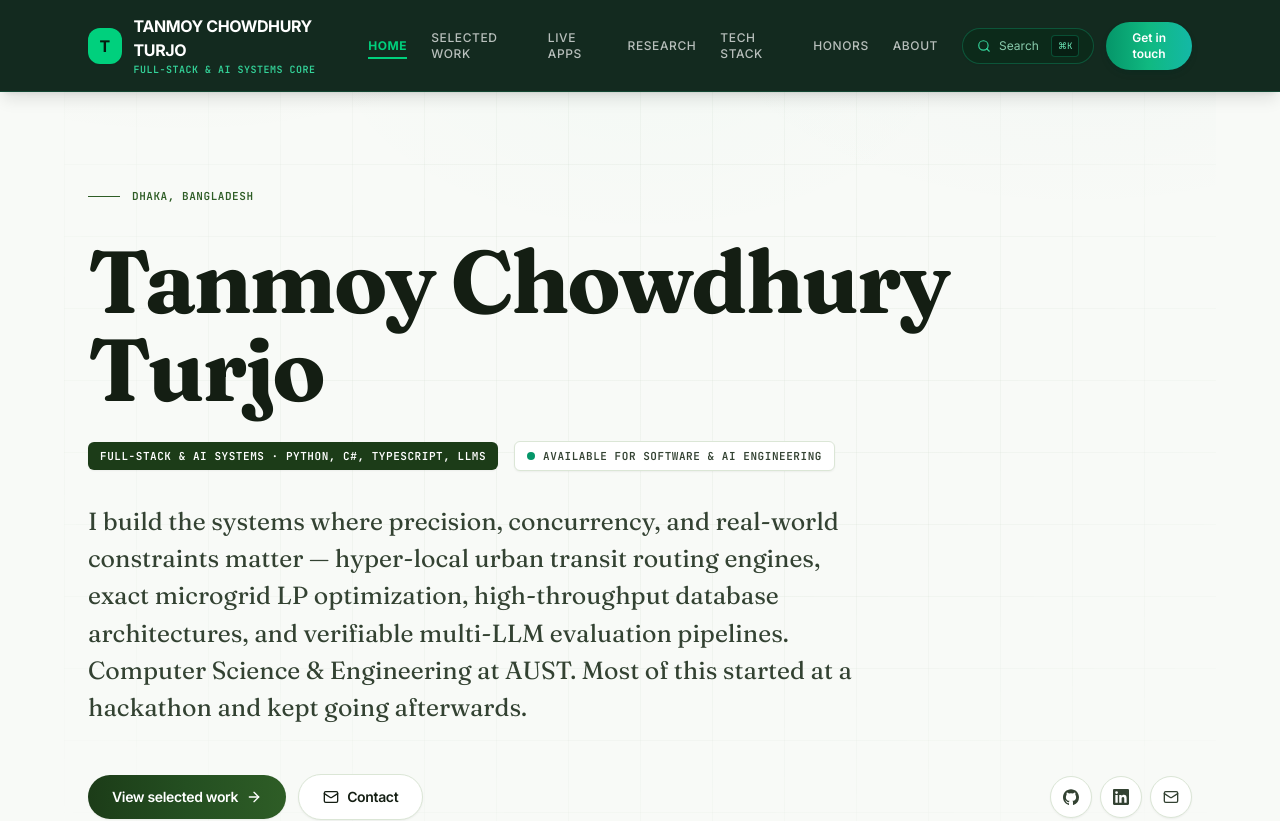
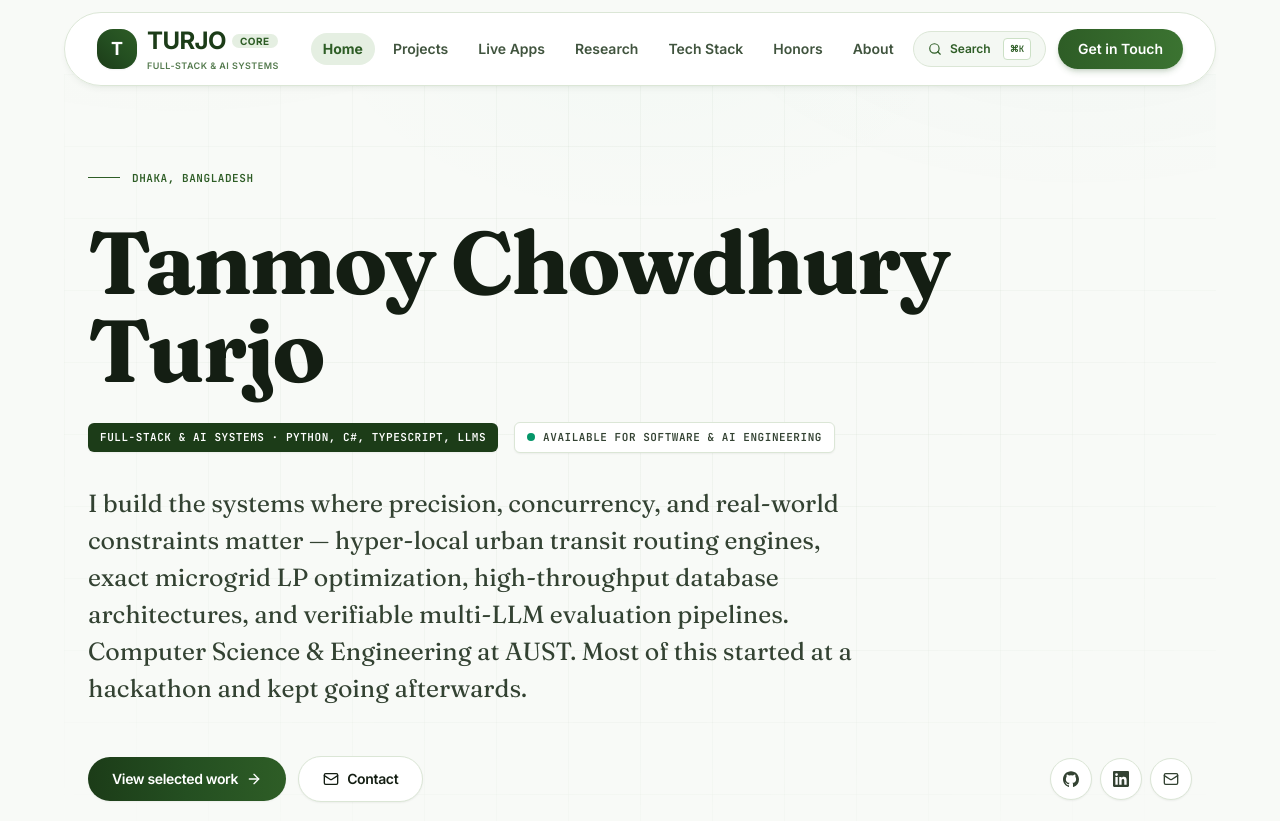
Before and after one commit to Turjo101365/portfolio, a React (Vite) app: page / in a window 1280 px wide. Shown: the top 821 px of the page. Built offline with nearby package versions, Linux system fonts and the light colour scheme.

Commit message:
feat(header): implement authentic MELA floating capsule navigation bar

```diff
--- a/index.html
+++ b/index.html
@@ -7,10 +7,10 @@
     <title>Tanmoy Chowdhury Turjo — Full-Stack & AI Systems Engineer</title>
     <meta name="description" content="Portfolio of Tanmoy Chowdhury Turjo: Computer Science & Engineering student at AUST. Building AI-powered systems, high-concurrency backend architectures, and intelligent algorithmic platforms." />
 
-    <!-- Google Fonts: Fraunces, Inter, JetBrains Mono -->
+    <!-- Google Fonts: Fraunces, Inter, JetBrains Mono, Plus Jakarta Sans -->
     <link rel="preconnect" href="https://fonts.googleapis.com">
     <link rel="preconnect" href="https://fonts.gstatic.com" crossorigin>
-    <link href="https://fonts.googleapis.com/css2?family=Fraunces:ital,opsz,wght@0,9..144,300..800;1,9..144,300..800&family=Inter:wght@300;400;500;600;700&family=JetBrains+Mono:wght@400;500;600;700&display=swap" rel="stylesheet">
+    <link href="https://fonts.googleapis.com/css2?family=Fraunces:ital,opsz,wght@0,9..144,300..800;1,9..144,300..800&family=Inter:wght@300;400;500;600;700&family=JetBrains+Mono:wght@400;500;600;700&family=Plus+Jakarta+Sans:wght@400;500;600;700;800;900&display=swap" rel="stylesheet">
   </head>
   <body class="min-h-full bg-background text-ink font-sans selection:bg-crimson-wash selection:text-crimson">
     <div id="root"></div>
--- a/src/components/Navbar.tsx
+++ b/src/components/Navbar.tsx
@@ -10,6 +10,7 @@ export const Navbar: React.FC<NavbarProps> = ({ onOpenSearch, onOpenContact }) =
   const [scrollProgress, setScrollProgress] = useState(0);
   const [mobileMenuOpen, setMobileMenuOpen] = useState(false);
   const [activeSection, setActiveSection] = useState('top');
+  const [isScrolled, setIsScrolled] = useState(false);
 
   useEffect(() => {
     const handleScroll = () => {
@@ -17,6 +18,7 @@ export const Navbar: React.FC<NavbarProps> = ({ onOpenSearch, onOpenContact }) =
       if (totalHeight > 0) {
         setScrollProgress((window.scrollY / totalHeight) * 100);
       }
+      setIsScrolled(window.scrollY > 15);
 
       const sections = ['top', 'work', 'deployments', 'research', 'stack', 'awards', 'about'];
       for (const section of sections) {
@@ -37,7 +39,7 @@ export const Navbar: React.FC<NavbarProps> = ({ onOpenSearch, onOpenContact }) =
 
   const navLinks = [
     { name: 'Home', href: '#top', id: 'top' },
-    { name: 'Selected Work', href: '#work', id: 'work' },
+    { name: 'Projects', href: '#work', id: 'work' },
     { name: 'Live Apps', href: '#deployments', id: 'deployments' },
     { name: 'Research', href: '#research', id: 'research' },
     { name: 'Tech Stack', href: '#stack', id: 'stack' },
@@ -50,117 +52,133 @@ export const Navbar: React.FC<NavbarProps> = ({ onOpenSearch, onOpenContact }) =
       {/* Top Reading Progress Bar */}
       <div aria-hidden="true" className="fixed inset-x-0 top-0 z-[60] h-[2.5px] bg-transparent">
         <div
-          className="h-full bg-gradient-to-r from-emerald-500 via-teal-400 to-emerald-300 transition-[width] duration-75"
+          className="h-full bg-gradient-to-r from-[#1c3c18] via-[#2e5d26] to-[#4e8740] transition-[width] duration-75"
           style={{ width: `${scrollProgress}%` }}
         />
       </div>
 
-      {/* Full-Width Horizontal Header with MelaFair Dark Forest Styling */}
-      <header className="no-print sticky top-0 z-50 w-full border-b border-emerald-500/20 bg-[#071f13]/95 backdrop-blur-xl shadow-lg transition-all">
+      {/* Floating Capsule Navigation Bar matching MELA */}
+      <header className="sticky top-2 sm:top-3 z-50 px-3 sm:px-6 transition-all duration-300">
         <nav
+          id="mainNavbar"
           aria-label="Main"
-          className="mx-auto flex max-w-6xl items-center justify-between gap-4 px-6 py-3.5"
+          className={`nav-capsule mx-auto flex max-w-6xl items-center justify-between rounded-full bg-white/95 backdrop-blur-md px-4 sm:px-6 lg:px-8 py-2.5 sm:py-3 border border-[#dbe6d6] transition-all ${
+            isScrolled ? 'nav-scrolled' : 'shadow-md shadow-[#1c3c18]/5'
+          }`}
         >
-          {/* Logo & Identity (MelaFair style badge + title + subtitle) */}
-          <a href="#top" className="flex items-center gap-3 group select-none">
-            <div className="flex h-9 w-9 items-center justify-center rounded-xl bg-[#00d07d] text-[#051b0f] font-black text-base shadow-sm group-hover:scale-105 transition-transform">
+          {/* Logo & Brand (MELA Style) */}
+          <div className="flex items-center gap-6 lg:gap-8">
+            <a href="#top" className="flex items-center space-x-2.5 group select-none">
+              <div className="w-9 h-9 sm:w-10 sm:h-10 rounded-2xl bg-gradient-to-tr from-[#1c3c18] via-[#244f21] to-[#2e5d26] text-white flex items-center justify-center font-black text-lg shadow-sm group-hover:scale-105 group-hover:rotate-6 group-hover:shadow-md group-hover:shadow-emerald-900/20 transition-all duration-300">
                 T
               </div>
               <div className="flex flex-col">
-              <span className="font-bold tracking-tight text-white text-sm sm:text-base group-hover:text-emerald-300 transition-colors">
-                TANMOY CHOWDHURY TURJO
+                <div className="flex items-center gap-1.5 leading-none">
+                  <span className="text-lg sm:text-2xl font-black tracking-tight text-[#1c3c18] group-hover:text-[#2e5d26] transition-colors">
+                    TURJO
                   </span>
-              <span className="font-mono text-[10px] text-emerald-400 font-semibold tracking-wider hidden sm:block">
-                FULL-STACK &amp; AI SYSTEMS CORE
+                  <span className="text-[10px] font-black uppercase tracking-wider text-[#2e5d26] bg-[#e5efe2] group-hover:bg-[#2e5d26] group-hover:text-white px-2 py-0.5 rounded-full transition-all duration-300 shadow-xs">
+                    CORE
+                  </span>
+                </div>
+                <span className="text-[9px] text-[#557b4f] font-semibold uppercase tracking-wider mt-0.5">
+                  Full-Stack &amp; AI Systems
                 </span>
               </div>
             </a>
 
-          {/* Desktop Nav Items & Actions */}
-          <div className="flex items-center gap-6">
-            <ul className="hidden items-center gap-6 text-xs text-white/70 lg:flex font-medium tracking-wider uppercase">
-              {navLinks.map((link) => (
-                <li key={link.id}>
+            {/* Desktop Navigation Links (Pill Style) */}
+            <div className="hidden lg:flex items-center space-x-1 lg:space-x-1.5 text-xs lg:text-sm font-semibold text-[#40543e]">
+              {navLinks.map((link) => {
+                const isActive = activeSection === link.id;
+                return (
                   <a
+                    key={link.id}
                     href={link.href}
-                    className={`pb-1 transition-all duration-150 ${
-                      activeSection === link.id
-                        ? 'text-[#00d07d] border-b-2 border-[#00d07d] font-bold'
-                        : 'border-b-2 border-transparent hover:text-white hover:border-emerald-400/50'
+                    className={`px-3 py-1.5 rounded-full transition-all duration-200 ${
+                      isActive
+                        ? 'bg-[#e5efe2] text-[#2e5d26] font-bold shadow-xs'
+                        : 'hover:text-[#2e5d26] hover:bg-[#e5efe2]/60'
                     }`}
                   >
                     {link.name}
                   </a>
-                </li>
-              ))}
-            </ul>
+                );
+              })}
+            </div>
+          </div>
 
-            <div className="flex items-center gap-3">
+          {/* Right Side Actions & Auth */}
+          <div className="flex items-center space-x-2 sm:space-x-3">
+            {/* Search Pill Button */}
             <button
               type="button"
               onClick={onOpenSearch}
               aria-label="Search"
-                className="hidden items-center gap-2 border border-emerald-500/30 bg-[#0c2a1a] hover:bg-[#123824] px-3.5 py-1.5 rounded-full text-xs text-emerald-200/80 hover:text-white transition-all shadow-sm md:inline-flex"
+              className="hidden md:inline-flex items-center gap-2 border border-[#dbe6d6] bg-[#f4f8f3] hover:bg-[#e5efe2] px-3.5 py-1.5 rounded-full text-xs font-semibold text-[#2e5d26] transition-all duration-200 shadow-xs active:scale-95"
             >
-                <Search className="w-3.5 h-3.5 text-emerald-400" />
-                <span className="font-sans">Search</span>
-                <kbd className="ml-1 rounded bg-[#071f13] border border-emerald-500/30 px-1.5 py-0.5 font-mono text-[9px] text-emerald-300">
+              <Search className="w-3.5 h-3.5 text-[#2e5d26]" />
+              <span>Search</span>
+              <kbd className="ml-1 border border-[#cce0c6] bg-white px-1.5 py-0.5 rounded font-mono text-[9px] text-[#2e5d26]">
                 ⌘K
               </kbd>
             </button>
 
+            {/* Primary Action Button (Get in Touch) */}
             <button
               onClick={onOpenContact}
-                className="hidden sm:inline-flex items-center justify-center bg-gradient-to-r from-emerald-600 via-emerald-500 to-teal-500 hover:from-emerald-500 hover:to-teal-400 text-white px-4 py-2 rounded-full text-xs font-semibold shadow-md shadow-emerald-950/30 hover:scale-[1.02] active:scale-[0.98] transition-all"
+              className="relative group overflow-hidden inline-flex items-center gap-2 px-4 sm:px-5 py-2 sm:py-2.5 rounded-full bg-gradient-to-r from-[#2e5d26] to-[#3b7331] hover:from-[#1c3c18] hover:to-[#2e5d26] text-white text-xs sm:text-sm font-semibold shadow-md shadow-[#2e5d26]/20 hover:shadow-lg hover:shadow-[#2e5d26]/30 transition-all duration-300 hover:scale-105 active:scale-95"
             >
-                Get in touch
+              <span>Get in Touch</span>
             </button>
 
-              {/* Mobile Hamburger */}
+            {/* Mobile Hamburger Menu Button */}
             <button
               type="button"
               onClick={() => setMobileMenuOpen(!mobileMenuOpen)}
-                aria-label="Open menu"
-                className="border border-emerald-500/30 bg-[#0c2a1a] p-2 text-emerald-300 rounded-lg transition-colors hover:text-white lg:hidden"
+              className="lg:hidden w-9 h-9 rounded-full bg-[#e5efe2] text-[#2e5d26] hover:bg-[#2e5d26] hover:text-white flex items-center justify-center transition-all duration-200 focus:outline-none"
+              aria-label="Toggle Navigation Menu"
             >
               {mobileMenuOpen ? <X className="w-4 h-4" /> : <Menu className="w-4 h-4" />}
             </button>
           </div>
-          </div>
         </nav>
 
-        {/* Mobile Full-Width Menu Drawer */}
+        {/* Mobile Capsule Navigation Drawer */}
         {mobileMenuOpen && (
-          <div className="border-t border-emerald-500/20 bg-[#071f13]/98 backdrop-blur-xl px-6 py-5 lg:hidden animate-in fade-in slide-in-from-top-2 duration-150">
-            <div className="flex flex-col gap-3">
-              {navLinks.map((link) => (
+          <div className="mx-auto max-w-6xl mt-2 bg-white/95 backdrop-blur-xl rounded-3xl p-5 shadow-2xl border border-[#dbe6d6] transition-all duration-300 ease-out origin-top animate-in fade-in slide-in-from-top-2 lg:hidden">
+            <div className="flex flex-col space-y-2">
+              {navLinks.map((link) => {
+                const isActive = activeSection === link.id;
+                return (
                   <a
                     key={link.id}
                     href={link.href}
                     onClick={() => setMobileMenuOpen(false)}
-                  className={`py-1.5 text-sm font-medium tracking-wide transition-colors ${
-                    activeSection === link.id
-                      ? 'text-[#00d07d] font-bold'
-                      : 'text-white/80 hover:text-white'
+                    className={`px-4 py-2.5 rounded-2xl text-sm font-semibold flex items-center transition-colors ${
+                      isActive
+                        ? 'bg-[#e5efe2] text-[#2e5d26] font-bold'
+                        : 'text-slate-700 hover:bg-[#eef5ec] hover:text-[#2e5d26]'
                     }`}
                   >
                     {link.name}
                   </a>
-              ))}
-              <div className="pt-3 border-t border-emerald-500/20 flex flex-col gap-2.5">
+                );
+              })}
+              <div className="pt-3 border-t border-[#dbe6d6] flex flex-col gap-2.5">
                 <button
                   type="button"
                   onClick={() => {
                     setMobileMenuOpen(false);
                     onOpenSearch();
                   }}
-                  className="flex items-center justify-between border border-emerald-500/30 p-2.5 rounded-lg text-xs text-emerald-200 bg-[#0c2a1a]"
+                  className="flex items-center justify-between border border-[#dbe6d6] bg-[#f4f8f3] p-2.5 rounded-2xl text-xs font-semibold text-[#2e5d26]"
                 >
                   <span className="flex items-center gap-2">
-                    <Search className="w-4 h-4 text-emerald-400" />
+                    <Search className="w-4 h-4 text-[#2e5d26]" />
                     <span>Search portfolio</span>
                   </span>
-                  <kbd className="border border-emerald-500/30 px-1.5 py-0.5 font-mono text-[10px] text-emerald-300 bg-[#071f13] rounded">
+                  <kbd className="border border-[#cce0c6] bg-white px-1.5 py-0.5 font-mono text-[10px] text-[#2e5d26] rounded">
                     ⌘K
                   </kbd>
                 </button>
@@ -169,9 +187,9 @@ export const Navbar: React.FC<NavbarProps> = ({ onOpenSearch, onOpenContact }) =
                     setMobileMenuOpen(false);
                     onOpenContact();
                   }}
-                  className="w-full bg-gradient-to-r from-emerald-600 to-teal-500 hover:from-emerald-500 text-white py-2.5 rounded-lg text-xs font-semibold shadow-sm"
+                  className="w-full bg-gradient-to-r from-[#2e5d26] to-[#3b7331] text-white py-2.5 rounded-2xl text-xs font-semibold shadow-md flex items-center justify-center gap-2"
                 >
-                  Get in touch
+                  <span>Get in Touch</span>
                 </button>
               </div>
             </div>
--- a/src/index.css
+++ b/src/index.css
@@ -66,3 +66,14 @@
 ::-webkit-scrollbar-thumb:hover {
   background: #9FC193;
 }
+
+/* MELA Floating Nav Capsule Styles */
+.nav-capsule {
+  transition: all 0.3s cubic-bezier(0.16, 1, 0.3, 1);
+}
+
+.nav-capsule.nav-scrolled {
+  box-shadow: 0 12px 30px -8px rgba(20, 42, 18, 0.15), 0 4px 12px -2px rgba(20, 42, 18, 0.08) !important;
+  border-color: #c4dac0 !important;
+  background-color: rgba(255, 255, 255, 0.98) !important;
+}
```
Lines whose indentation alone changed are shown as unchanged.
